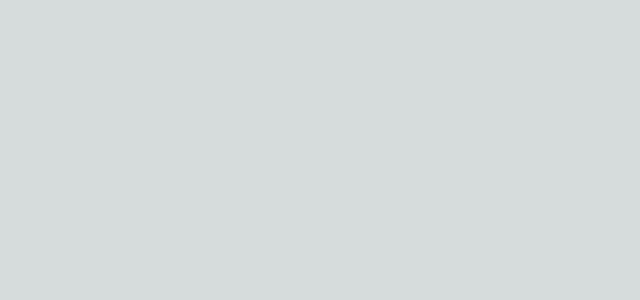
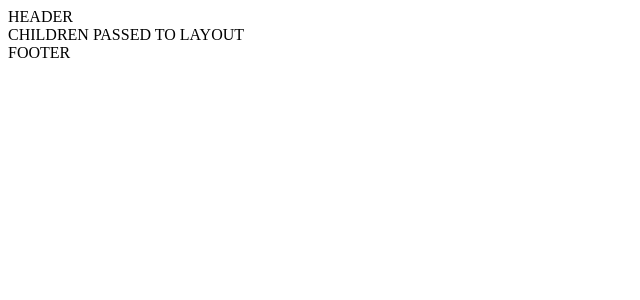
Before and after one commit to ddfilipov/next-13-data-fetching, a Next.js app: page / in a window 1280 px wide. Shown: the top 300 px of the page, without its empty margins (0-640 px from the left). Built offline with nearby package versions, Linux system fonts and the light colour scheme.

Commit message:
styled components isn't doing anything

```diff
--- a/src/app/layout.tsx
+++ b/src/app/layout.tsx
@@ -1,22 +1,23 @@
-import './globals.css'
-import type { Metadata } from 'next'
-import { Inter } from 'next/font/google'
+"use client";
+import { Fragment } from "react";
+// import "./globals.css";
+import styled from "styled-components";
 
-const inter = Inter({ subsets: ['latin'] })
+const Container = styled.div`
+    display: flex;
+    flex-direction: column;
+    grid-template-columns: 1;
+    grid-template-rows: 3;
+`;
 
-export const metadata: Metadata = {
-  title: 'Create Next App',
-  description: 'Generated by create next app',
+export default function RootLayout({ children }: { children: React.ReactNode }) {
+    return (
+        <div>
+            <Container>
+                <div>HEADER</div>
+                <div>{children}</div>
+                <div>FOOTER</div>
+            </Container>
+        </div>
+    );
 }
-
-export default function RootLayout({
-  children,
-}: {
-  children: React.ReactNode
-}) {
-  return (
-    <html lang="en">
-      <body className={inter.className}>{children}</body>
-    </html>
-  )
-}
--- a/src/app/page.tsx
+++ b/src/app/page.tsx
@@ -1,5 +1,5 @@
 import { Fragment } from "react";
 
 export default function Home() {
-    return <Fragment></Fragment>;
+    return <div>CHILDREN PASSED TO LAYOUT</div>;
 }
```
